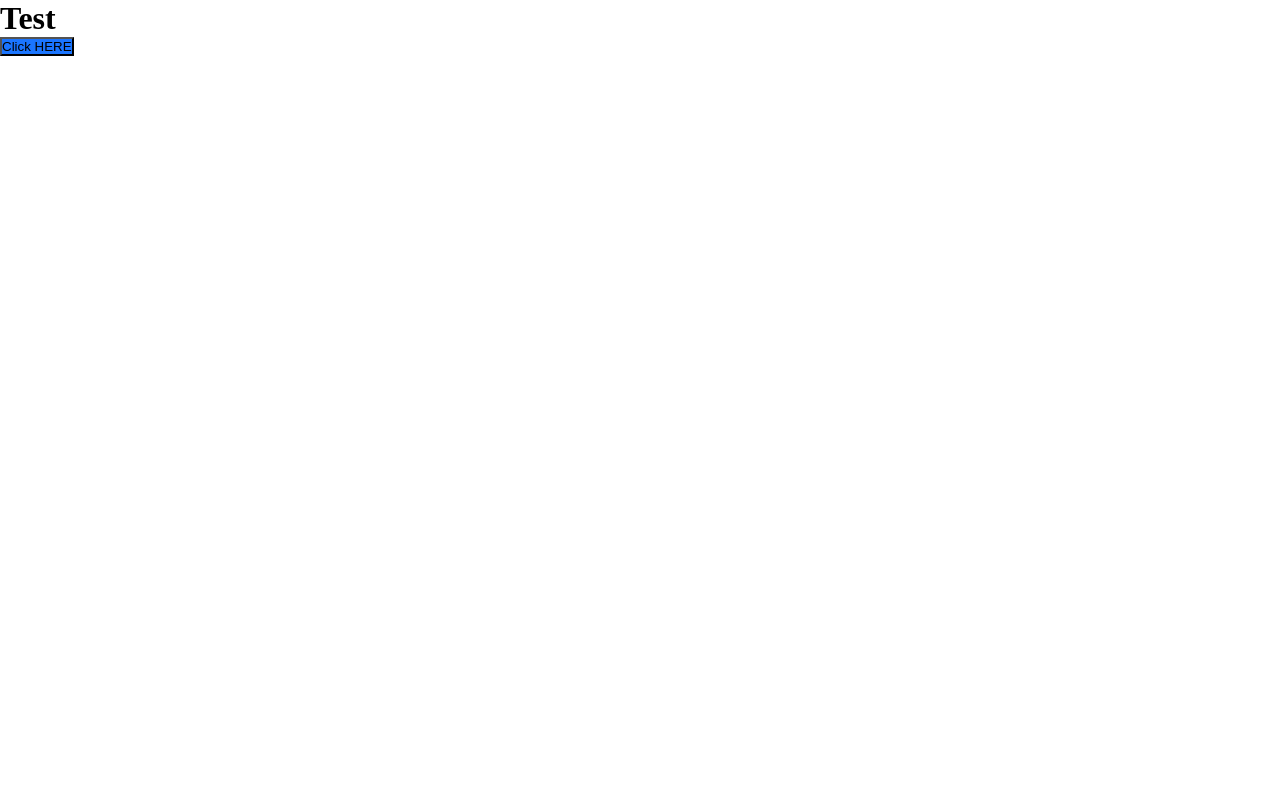
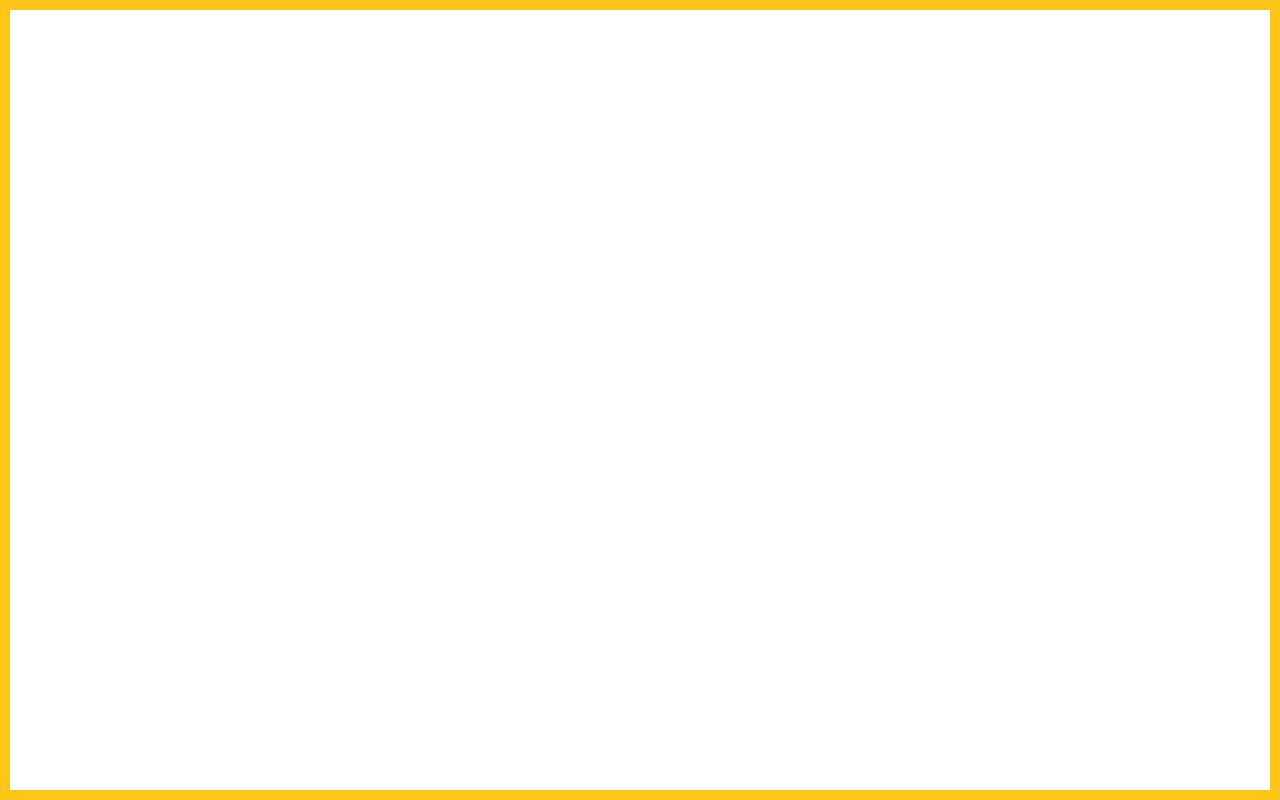
Before and after one commit to francescoiacono/twitch-layout, a React (Vite) app: page / in a window 1280 px wide. Built offline with nearby package versions, Linux system fonts and the light colour scheme.

Commit message:
Add webcam component

```diff
--- a/src/App.tsx
+++ b/src/App.tsx
@@ -1,12 +1,10 @@
-import { Button } from "@/components/ui/button";
+import { Webcam } from "@/components/features/webcam";
+import { Main } from "@/components/ui/main";
 
 export const App = () => {
   return (
-    <main>
-      <div>
-        <h1>Test</h1>
-        <Button>Click HERE</Button>
-      </div>
-    </main>
+    <Main>
+      <Webcam />
+    </Main>
   );
 };
--- /dev/null
+++ b/src/components/features/webcam/index.ts
@@ -0,0 +1 @@
+export * from "./webcam";
--- /dev/null
+++ b/src/components/features/webcam/webcam.module.scss
@@ -0,0 +1,9 @@
+.webcam {
+  inline-size: 100%;
+  block-size: 100%;
+  aspect-ratio: 16 / 9;
+  border-color: palette("primary", 500);
+  border-style: solid;
+  border-width: 1rem;
+  background-color: transparent;
+}
--- /dev/null
+++ b/src/components/features/webcam/webcam.tsx
@@ -0,0 +1,5 @@
+import styles from "./webcam.module.scss";
+
+export const Webcam = () => {
+  return <div className={styles.webcam}></div>;
+};
--- /dev/null
+++ b/src/components/ui/main/index.ts
@@ -0,0 +1 @@
+export * from "./main";
--- /dev/null
+++ b/src/components/ui/main/main.module.scss
@@ -0,0 +1,4 @@
+.main {
+  height: 100vh;
+  width: 100vw;
+}
--- /dev/null
+++ b/src/components/ui/main/main.tsx
@@ -0,0 +1,9 @@
+import styles from "./main.module.scss";
+
+interface MainProps {
+  children: React.ReactNode;
+}
+
+export const Main: React.FC<MainProps> = ({ children }) => {
+  return <main className={styles.main}>{children}</main>;
+};
--- a/src/styles/abstracts/variables.scss
+++ b/src/styles/abstracts/variables.scss
@@ -1,14 +1,14 @@
 $colors: (
   "primary": (
-    100: #e6f0ff,
-    200: #b3d1ff,
-    300: #80b3ff,
-    400: #4d94ff,
-    500: #1a75ff,
-    600: #0052cc,
-    700: #003d99,
-    800: #002966,
-    900: #001433,
+    100: #fff7e6,
+    200: #ffebb3,
+    300: #ffdf80,
+    400: #ffd24d,
+    500: #ffc61a,
+    600: #cc9900,
+    700: #997300,
+    800: #664d00,
+    900: #332600,
   ),
   "neutral": (
     100: #f5f5f5,
--- a/src/styles/base/reset.scss
+++ b/src/styles/base/reset.scss
@@ -2,4 +2,7 @@
   margin: 0;
   padding: 0;
   box-sizing: border-box;
+
+  // 10rem = 10px;
+  font-size: 62.5%;
 }
```
